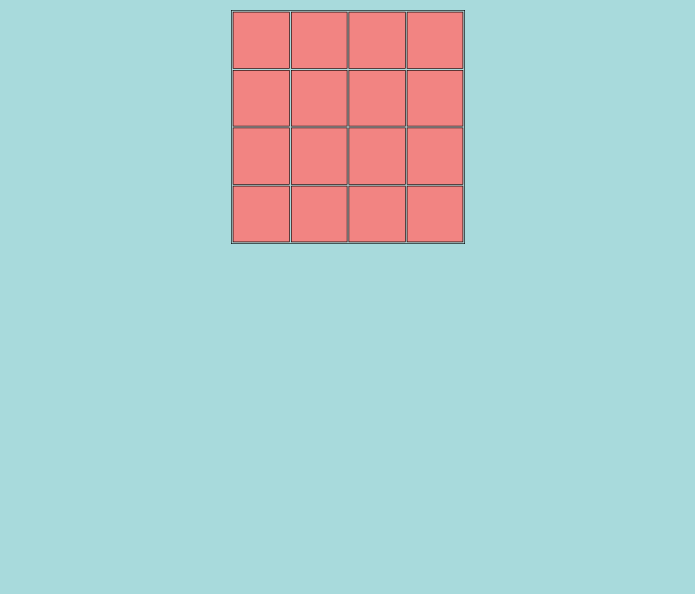
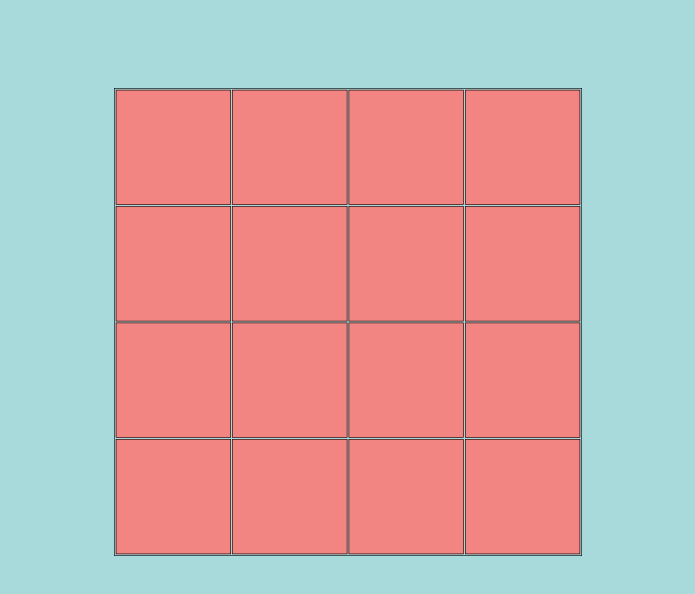
Before and after one commit to syntaxcat/MineSweeper, a plain HTML site: page index.html in a window 1280 px wide. Shown: the part 162-756 px from the top of the page, without its empty margins (292-987 px from the left). Drawn offline with Linux system fonts and the light colour scheme.

Commit message:
final - table fix

```diff
--- a/app.css
+++ b/app.css
@@ -13,8 +13,8 @@ table {
 	margin: 0 auto;
 	margin-top: 20px;
 	border: 1px solid black;
-	width: 30rem;
-	height: 30rem;
+	width: 60rem;
+	height: 60rem;
 	transform: scale(0.6);
 	margin-top: -5rem;
 }
```
